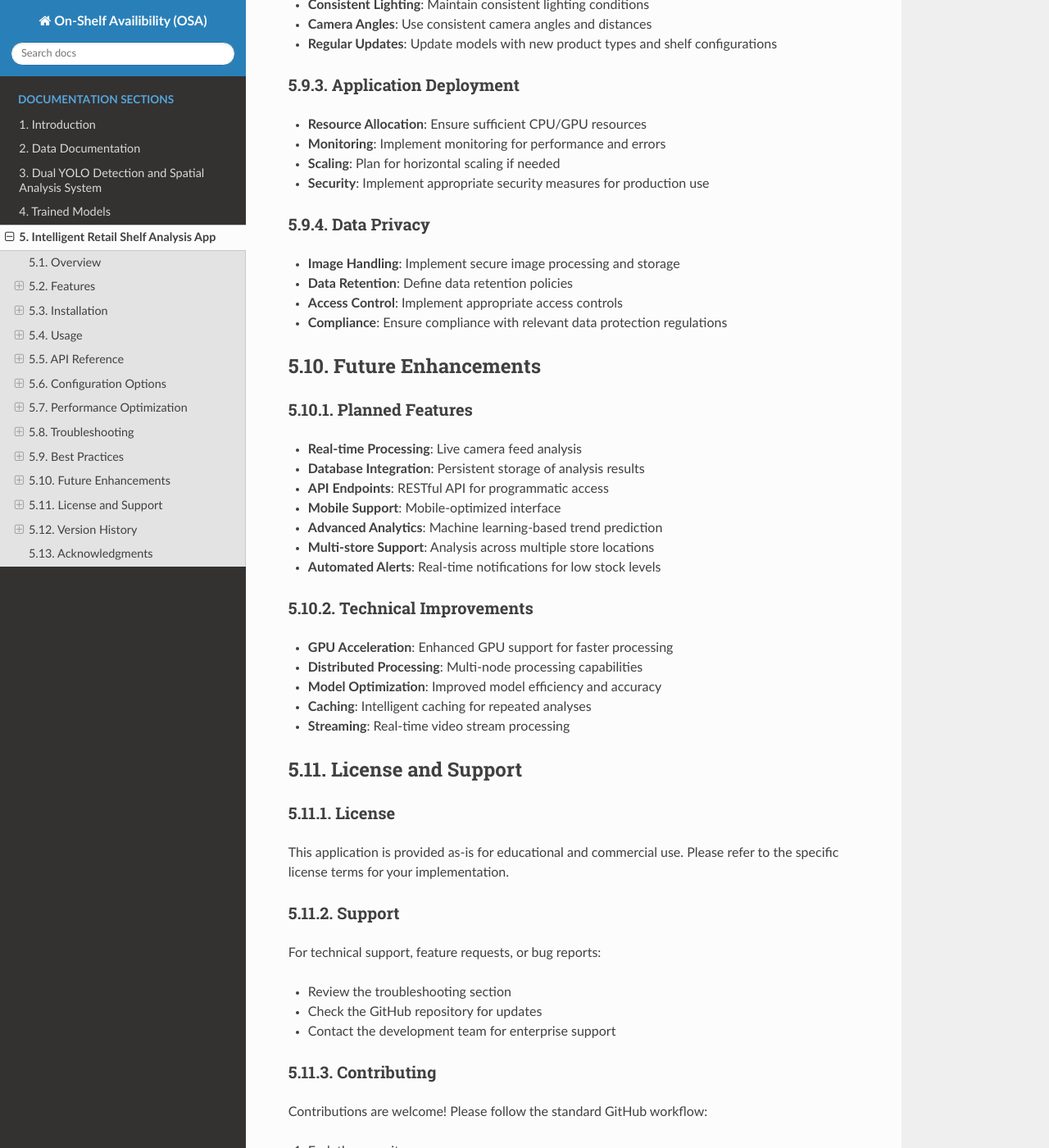
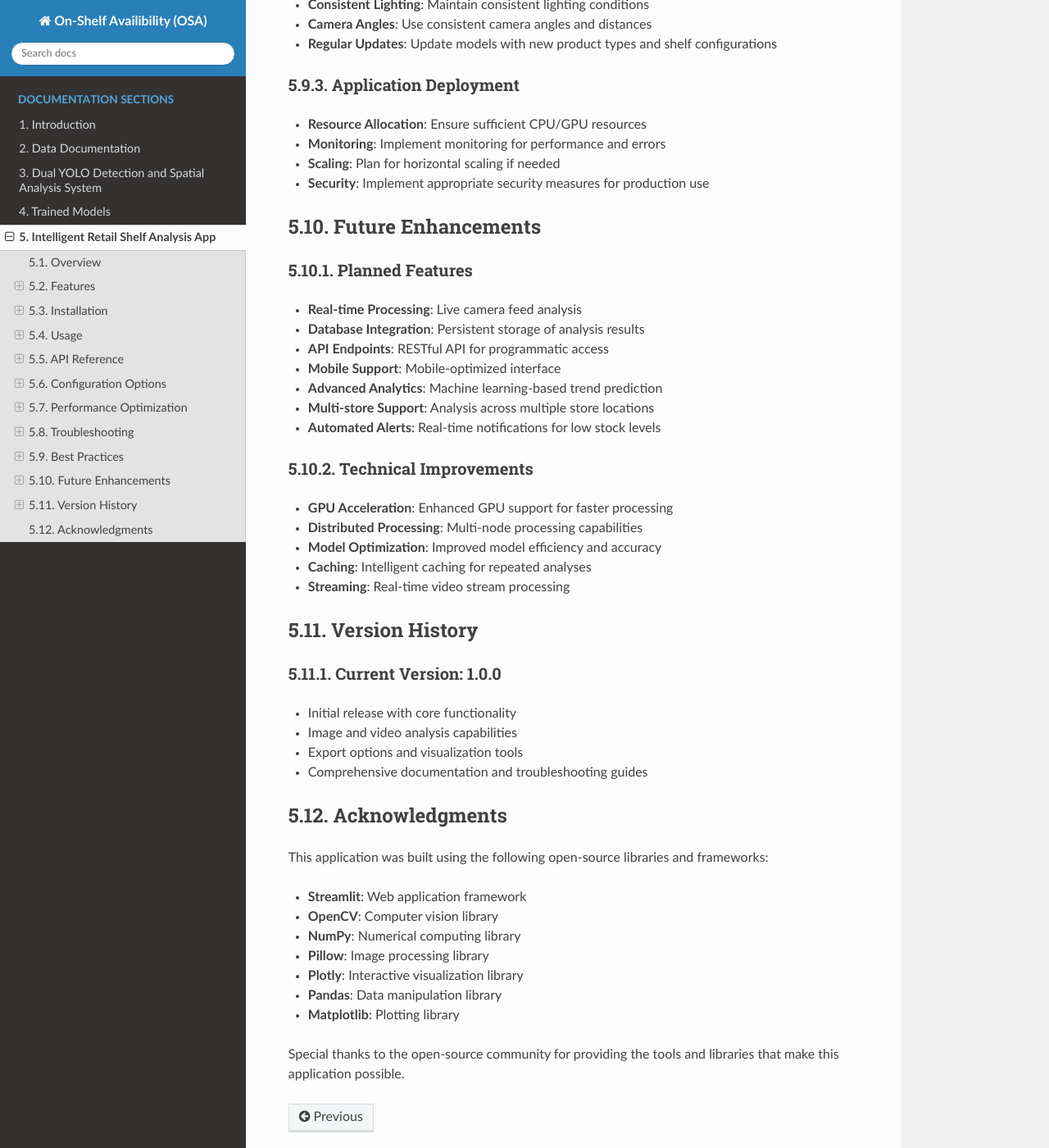
Before and after one commit to Amine-te/OSA_app, a Sphinx documentation site: the page built from docs/source/app.rst, in a window 1280 px wide and 1400 px high, scrolled down 8112 px. Shown: the whole window at 82% size. Built offline with Sphinx 7.4.7 and the Read the Docs theme 3.1.0, drawn with Linux system fonts in a browser that asks for light colours; some of the changed text lies outside the part shown.

Commit message:
update source

```diff
--- a/docs/source/app.rst
+++ b/docs/source/app.rst
@@ -407,14 +407,6 @@ Application Deployment
 * **Scaling**: Plan for horizontal scaling if needed
 * **Security**: Implement appropriate security measures for production use
 
-Data Privacy
------------
-
-* **Image Handling**: Implement secure image processing and storage
-* **Data Retention**: Define data retention policies
-* **Access Control**: Implement appropriate access controls
-* **Compliance**: Ensure compliance with relevant data protection regulations
-
 Future Enhancements
 ==================
 
@@ -437,34 +429,6 @@ Technical Improvements
 * **Model Optimization**: Improved model efficiency and accuracy
 * **Caching**: Intelligent caching for repeated analyses
 * **Streaming**: Real-time video stream processing
-
-License and Support
-===================
-
-License
--------
-
-This application is provided as-is for educational and commercial use. Please refer to the specific license terms for your implementation.
-
-Support
--------
-
-For technical support, feature requests, or bug reports:
-
-* Review the troubleshooting section
-* Check the GitHub repository for updates
-* Contact the development team for enterprise support
-
-Contributing
------------
-
-Contributions are welcome! Please follow the standard GitHub workflow:
-
-1. Fork the repository
-2. Create a feature branch
-3. Make your changes
-4. Submit a pull request
-5. Provide comprehensive testing and documentation
 
 Version History
 ===============
```
